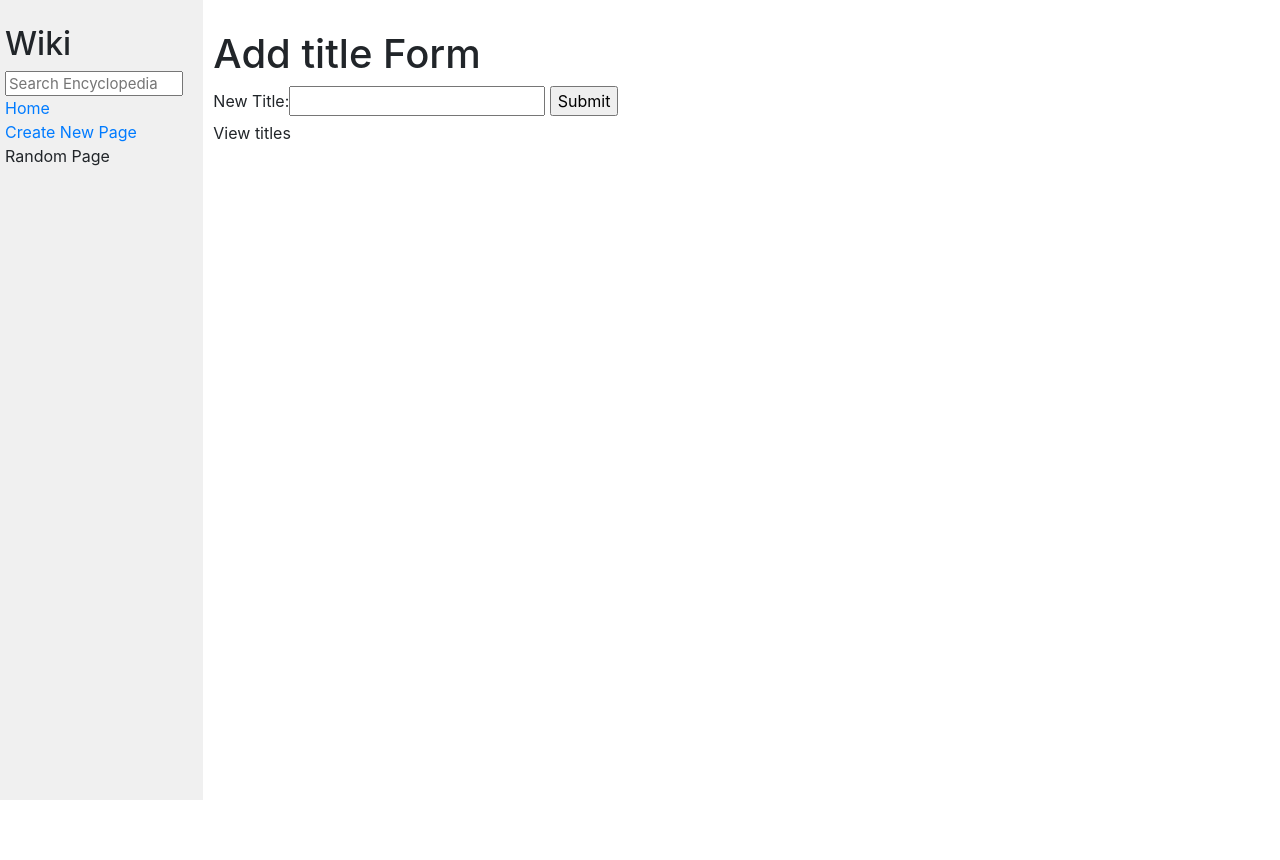
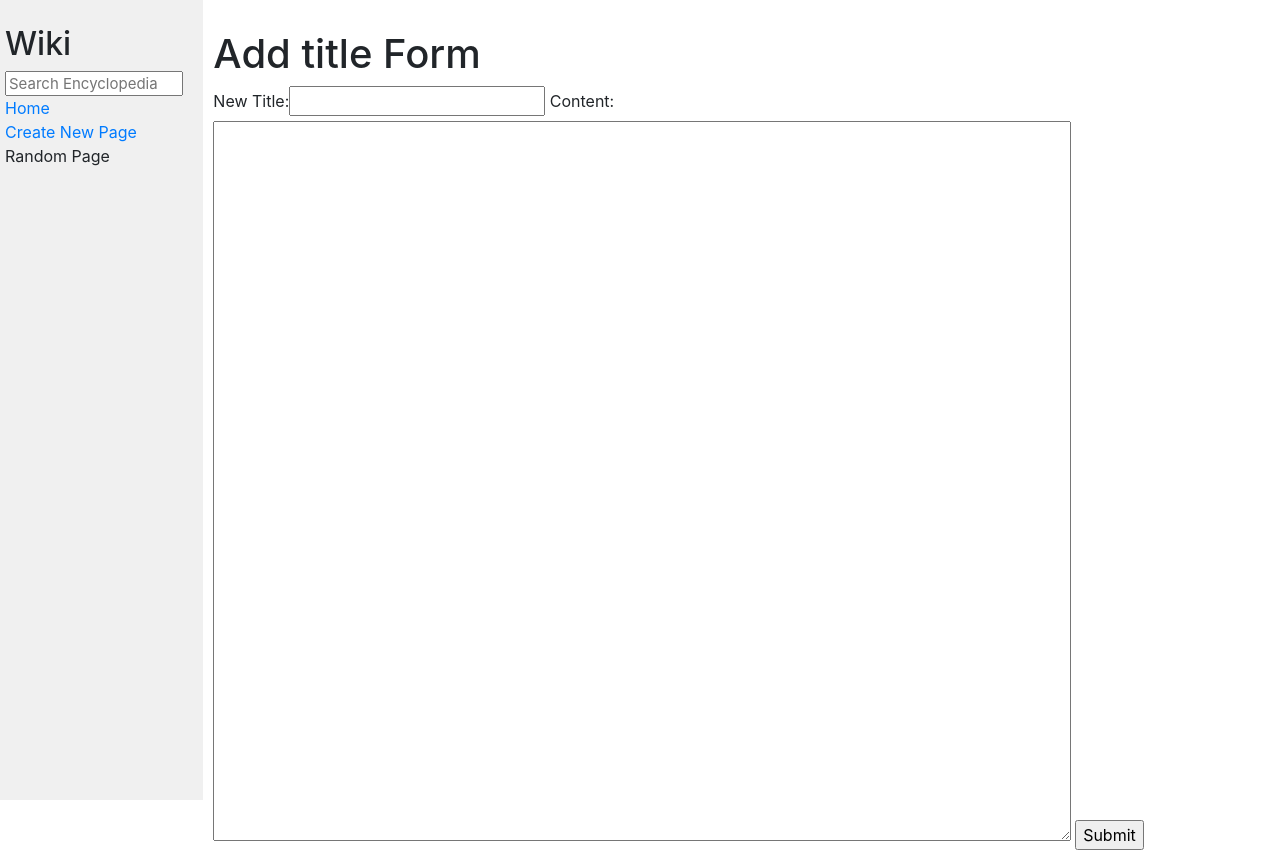
Before and after one commit to sdbeng/edx-wiki-project, a Django app: page /add in a window 1280 px wide. Before the commit the page ends 800 px from the top, so only its background shows below. Run offline with Django 3.2, Linux system fonts and the light colour scheme; some libraries are stand-ins or nearby versions.

Commit message:
New page feature save works and redirects just fine

```diff
--- a/encyclopedia/templates/encyclopedia/add.html
+++ b/encyclopedia/templates/encyclopedia/add.html
@@ -12,5 +12,5 @@
             <input type="submit" />
         </form>
     </div>
-    <a>View titles</a>
+
 {% endblock %}
--- a/encyclopedia/views.py
+++ b/encyclopedia/views.py
@@ -9,7 +9,7 @@ from . import util
 # ot use forms create class
 class NewTitleForm(forms.Form):
     title=forms.CharField(label="New Title")
-    content=forms.Textarea()
+    content=forms.CharField(widget=forms.Textarea)
 
 def index(request):
     # print(util.list_entries())
@@ -56,14 +56,16 @@ def add(request):
         # save new data entry in the form var
         form = NewTitleForm(request.POST)
         # then do server-side validation
-        if form.is_valid:
+        if form.is_valid():
             # if title is valid, save it
             # Note1: ["title"] is the class title field prop
             # Note2: ["content"] is the class content field prop
             title = form.cleaned_data["title"]
             content = form.cleaned_data["content"]
             # then add the title and content to the list
-            # todo: save_entry(title, content)
+            # todo: check if title already exists, show message, otherwise save it w/ save_entry(title, content)
+            util.save_entry(title, content)
+            return HttpResponseRedirect(reverse('index'))
         else:
             # if data is not clean, pass form back out
             return render(request, "encyclopedia/add.html", {
```
Also changed, not shown: entries/Swift.md (added, +2 -0 lines).
